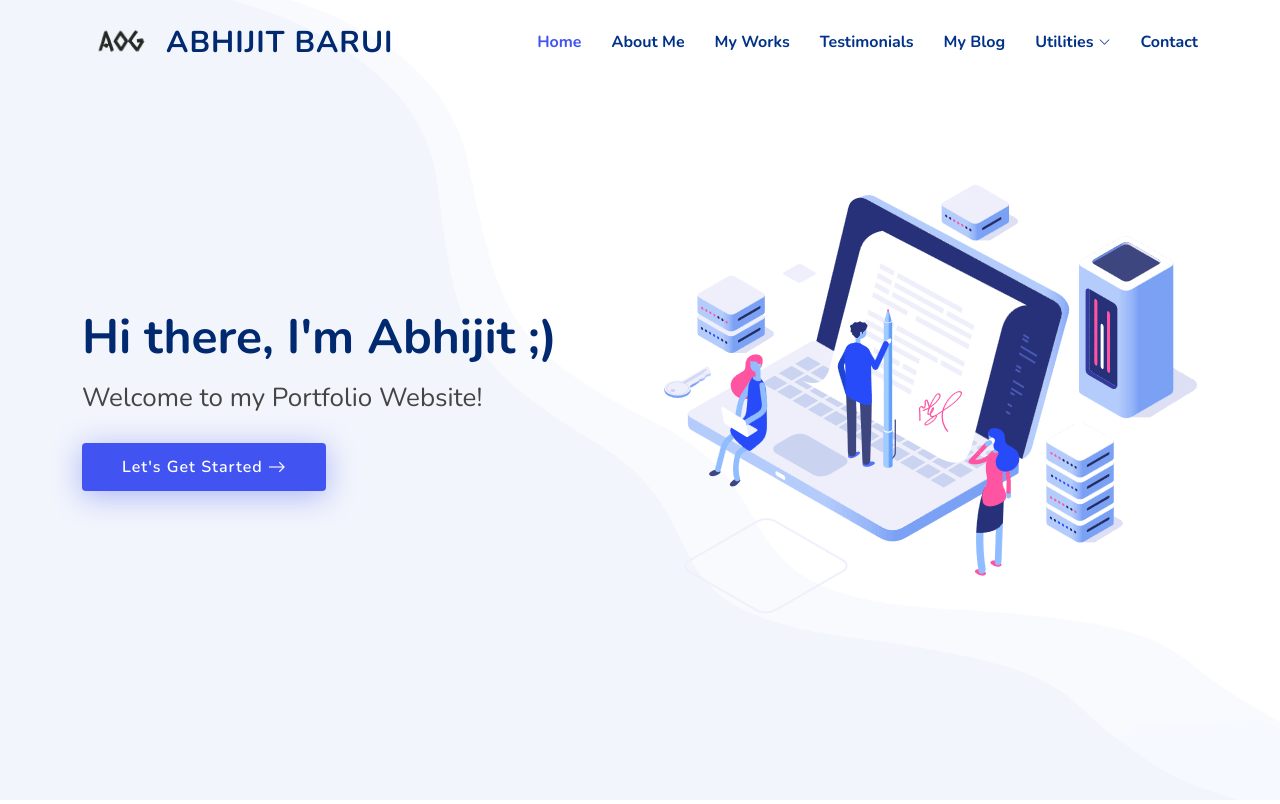
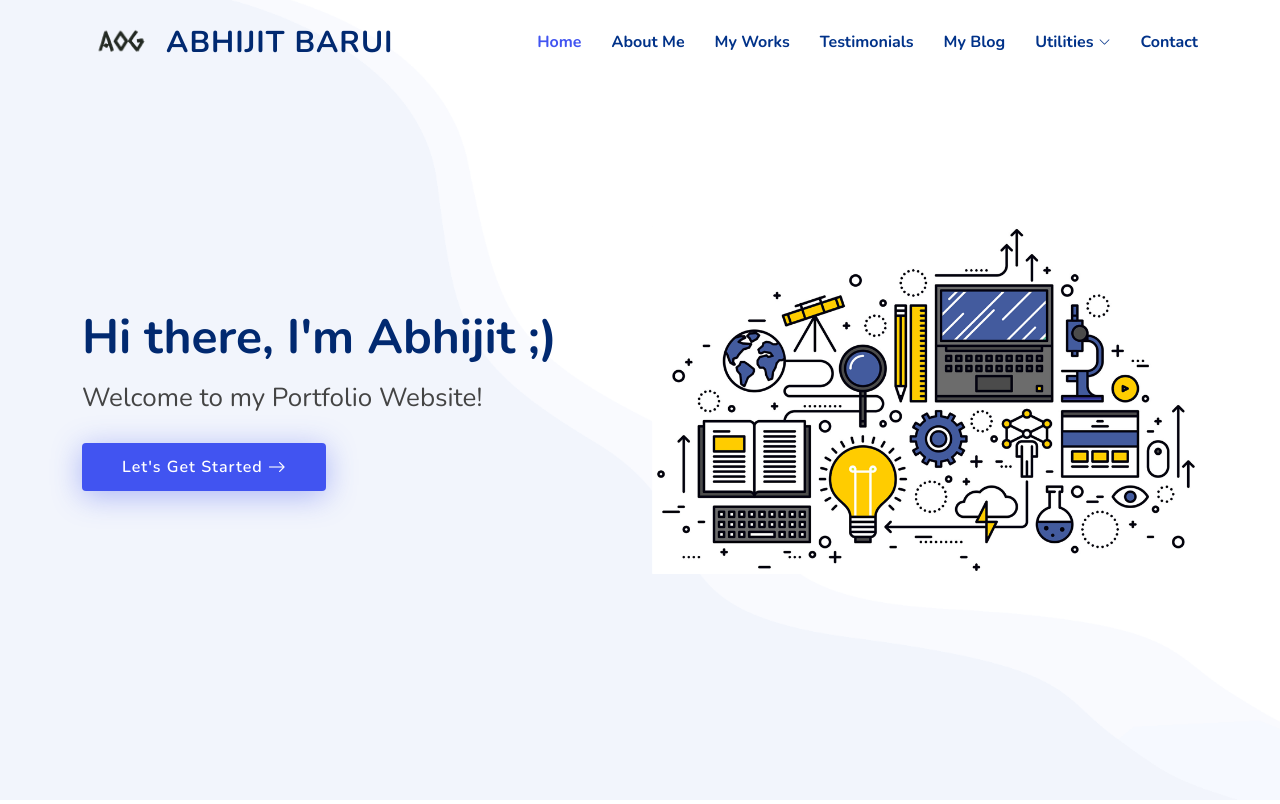
Before and after one commit to AbhijitBarui/AbhijitBarui, a Django app: page / in a window 1280 px wide. Shown: the top 804 px of the page. Run offline with Django 4.2, Linux system fonts and the light colour scheme; data that the repository does not hold is empty; some libraries are stand-ins or nearby versions.

Commit message:
index img update

```diff
--- a/templates/pages/index.html
+++ b/templates/pages/index.html
@@ -25,7 +25,7 @@
                 </div>
             </div>
             <div class="col-lg-6 hero-img" data-aos="zoom-out" data-aos-delay="200">
-                <img src="{% static 'img/hero-img.png' %}" class="img-fluid" alt="">
+                <img src="{% static 'img/hero.png' %}" class="img-fluid" alt="">
             </div>
         </div>
     </div>
```
Also changed, not shown: portfolio/static/img/hero.png (added), static/img/hero.png (added).
